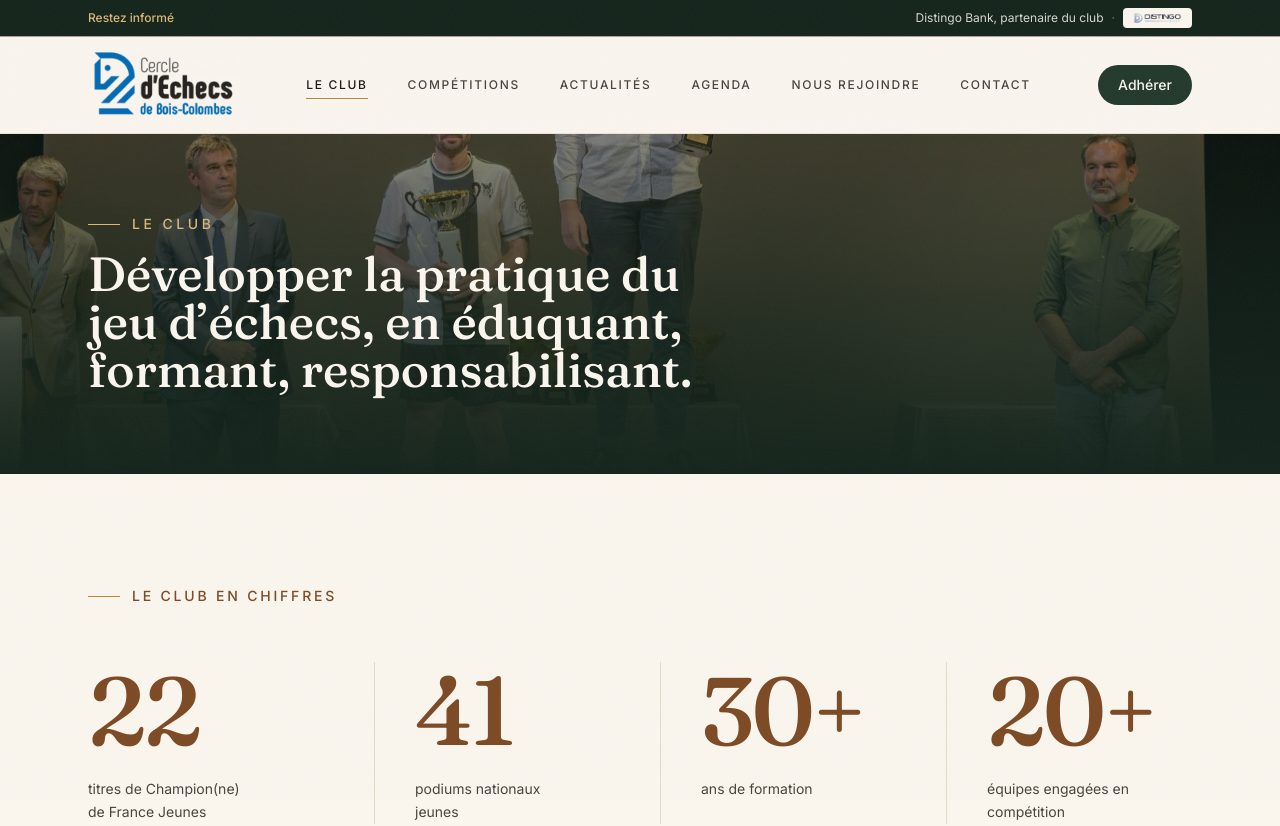
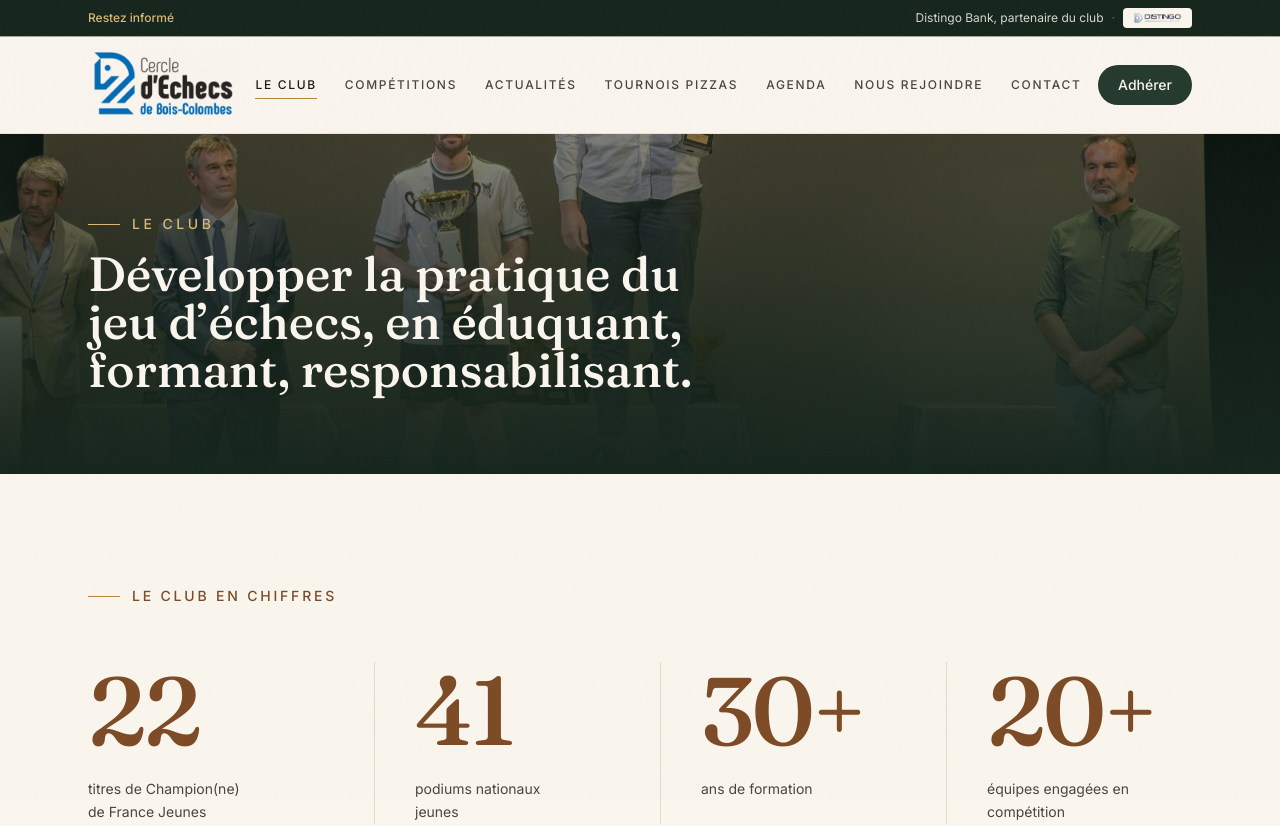
Before and after one commit to riadh-mnasri/bois-colombes-echecs, a Next.js app: page /le-club in a window 1280 px wide. Shown: the top 826 px of the page. Built offline with nearby package versions, Linux system fonts and the light colour scheme.

Commit message:
Remet Tournois Pizzas dans le menu principal
Sept entrées de navigation : espacement resserré, libellés insécables,
menu desktop à partir de lg et bouton Adhérer à partir de xl pour que
tout tienne sur une ligne à chaque largeur.

```diff
--- a/src/components/Header.tsx
+++ b/src/components/Header.tsx
@@ -35,18 +35,18 @@ export function Header() {
             />
           </Link>
 
-          <nav className="hidden items-center gap-10 md:flex">
+          <nav className="hidden items-center gap-5 lg:flex xl:gap-7">
             <NavLinks />
           </nav>
 
           <Link
             href="/nous-rejoindre"
-            className="hidden rounded-full bg-forest px-5 py-2.5 text-sm font-medium text-paper transition-colors hover:bg-forest-deep md:inline-flex"
+            className="hidden rounded-full bg-forest px-5 py-2.5 text-sm font-medium text-paper transition-colors hover:bg-forest-deep xl:inline-flex"
           >
             Adhérer
           </Link>
 
-          <details className="md:hidden">
+          <details className="lg:hidden">
             <summary className="list-none rounded-full border border-line p-2">
               <svg viewBox="0 0 24 24" className="h-5 w-5" fill="none" stroke="currentColor" strokeWidth={2}>
                 <path d="M4 7h16M4 12h16M4 17h16" strokeLinecap="round" />
--- a/src/components/NavLinks.tsx
+++ b/src/components/NavLinks.tsx
@@ -7,6 +7,7 @@ const links = [
   { href: "/le-club", label: "Le Club" },
   { href: "/competitions", label: "Compétitions" },
   { href: "/actualites", label: "Actualités" },
+  { href: "/tournois-pizzas", label: "Tournois Pizzas" },
   { href: "/agenda", label: "Agenda" },
   { href: "/nous-rejoindre", label: "Nous rejoindre" },
   { href: "/contact", label: "Contact" },
@@ -44,7 +45,7 @@ export function NavLinks({ mobile = false }: { mobile?: boolean }) {
           <Link
             key={link.href}
             href={link.href}
-            className={`group relative py-1 text-xs font-medium uppercase tracking-[0.14em] transition-colors ${
+            className={`group relative whitespace-nowrap py-1 text-xs font-medium uppercase tracking-[0.14em] transition-colors ${
               active ? "text-ink" : "text-ink-soft hover:text-ink"
             }`}
           >
```
